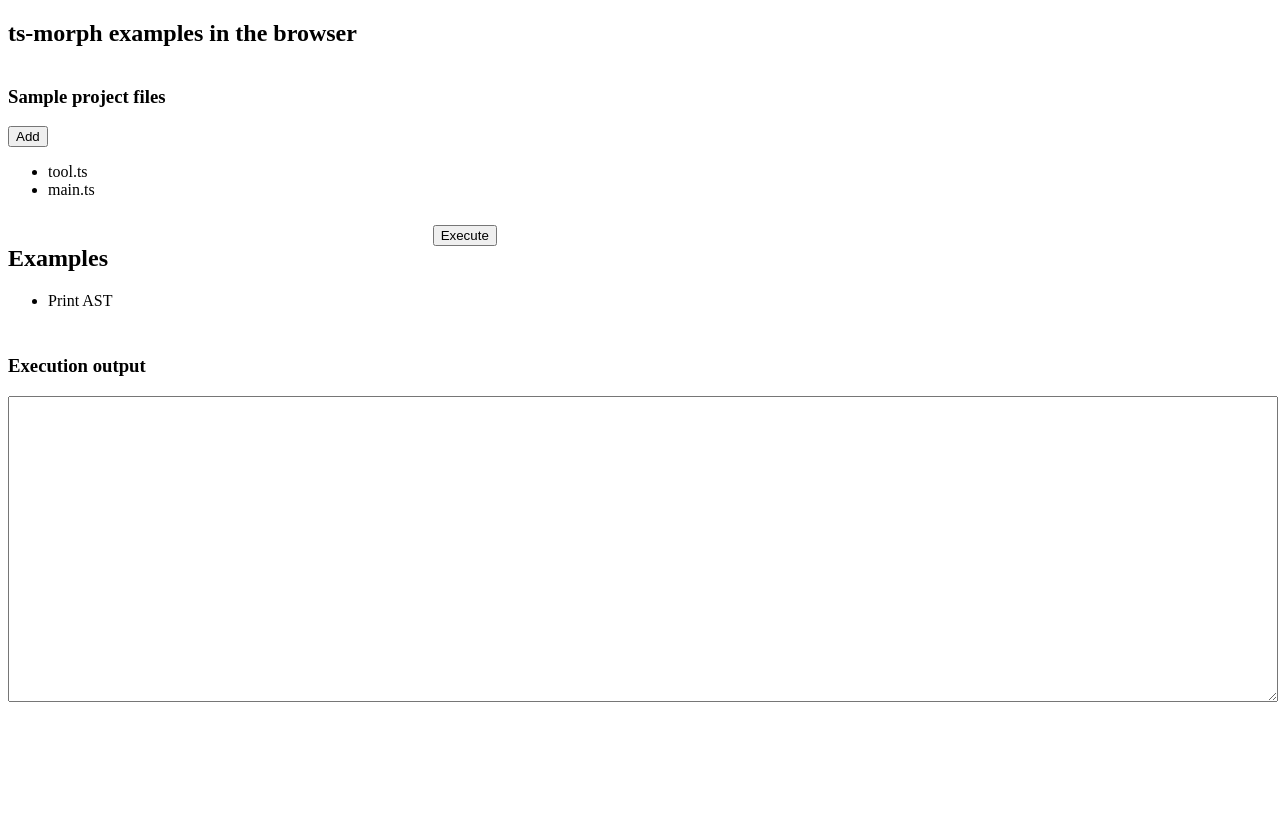
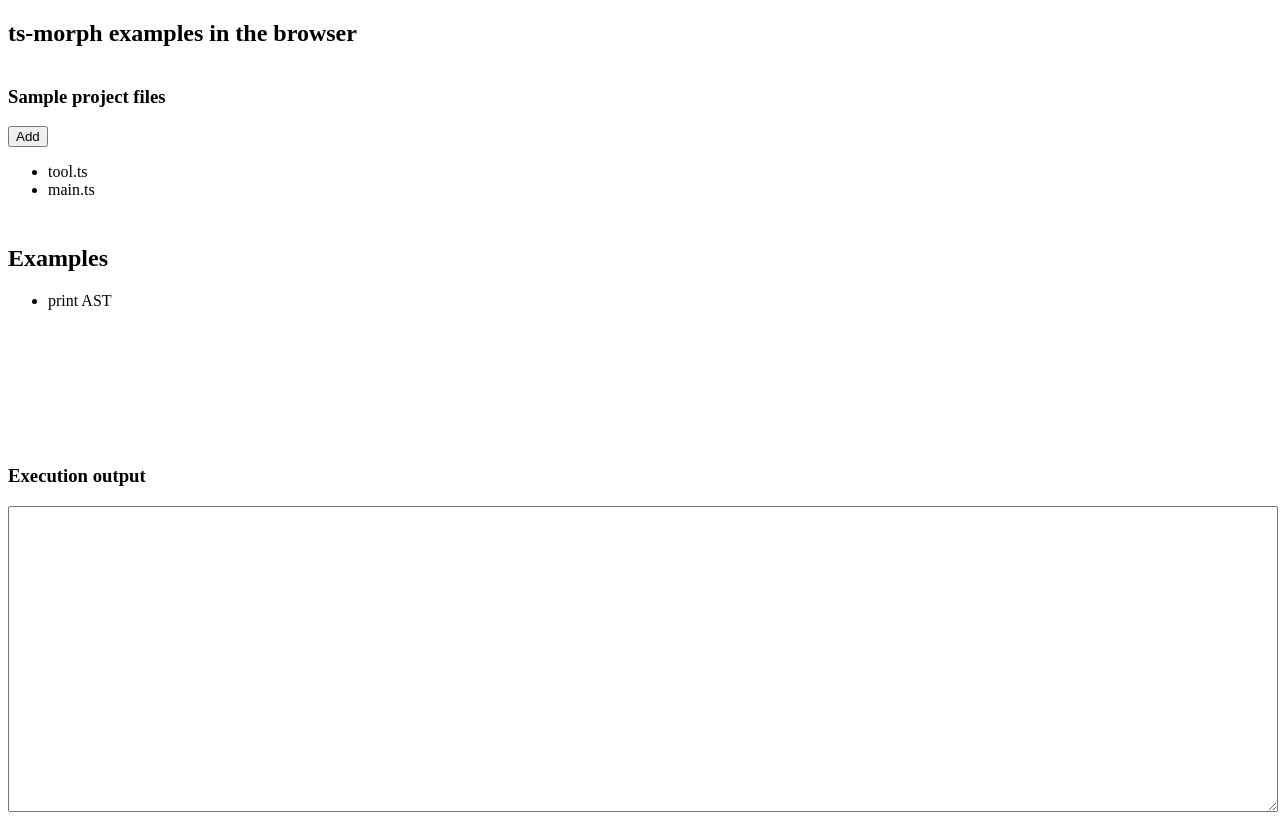
Before and after one commit to cancerberoSgx/ts-morph-playground, a React (Vite) app: page / in a window 1280 px wide. Before the commit the page ends 800 px from the top, so only its background shows below. Built offline with nearby package versions, Linux system fonts and the light colour scheme.

Commit message:
execute example

```diff
--- a/package.json
+++ b/package.json
@@ -10,6 +10,7 @@
     "start": "npx parcel start src/index.html",
     "prettier": " npx prettier  --write --arrow-parens avoid --parser typescript --use-tabs false --no-semi true --single-quote true --tab-width 2 --trailing-comma none --end-of-line lf --prose-wrap preserve --print-width 120 --jsx-bracket-same-line true \"src/**/*.ts*\"",
     "clean": "rm -rf dist docs",
+    "pack-examples": "npx embed-json-in-ts --mode string --input src/examples/toPack/printAst.ts --output src/examples/packed --preserveExtension --debug",
     "all": "npm run clean && npm run prettier && npm run build"
   },
   "keywords": [
@@ -34,11 +35,11 @@
     "@types/react": "^16.8.7",
     "@types/react-dom": "^16.8.2",
     "@types/react-redux": "^7.0.1",
+    "embed-json-in-ts": "0.0.8",
     "http-server": "^0.11.1",
     "parcel": "^1.11.0",
     "prettier": "^1.16.4",
-    "typescript": "^3.3.3333",
-    "typescript-poor-man-reflection": "0.0.5"
+    "typescript": "^3.3.3333"
   },
   "repository": "https://github.com/cancerberoSgx/ts-morph-playground"
 }
--- a/src/components/app.css
+++ b/src/components/app.css
@@ -13,17 +13,16 @@
   grid-row: 1;
 }
 .wrapper>.examples {
-  grid-column: 1/1;
+  grid-column: 1/4;
   grid-row: 2;
 }
 .wrapper>.examples-editor {
-  grid-column: 2/4;
-  grid-row: 2;
+  grid-column: 1/4;
+  grid-row: 3;
 }
-
 .wrapper>.output {
   grid-column: 1/4;
-  grid-row: 3;
+  grid-row: 4;
 }
 
 a {
--- a/src/components/app.tsx
+++ b/src/components/app.tsx
@@ -6,10 +6,8 @@ import { connect } from 'react-redux'
 import { Examples } from './examples'
 import { FileEditor } from './fileEditor'
 import { ExampleEditor } from './exampleEditor'
-import printAstExample from '../examples/toPack/printAst'
 import { Output } from './output'
-import { dispatch } from '..'
-import { OUTPUT_ACTIONS } from '../store/output'
+import { executeSelectedExample } from '../store/dispatch'
 
 class App_ extends React.Component<{ state: State }, {}> {
   render() {
@@ -26,18 +24,16 @@ class App_ extends React.Component<{ state: State }, {}> {
           <div className="examples">
             <Examples />
           </div>
-          <div className="examples-editor">
-            <ExampleEditor />
-            <button
-              onClick={e =>
-                dispatch({ type: OUTPUT_ACTIONS.SET, output: { text: printAstExample(this.props.state) } })
-              }>
-              Execute
-            </button>
-          </div>
-          <div className="output">
-            <Output />
-          </div>
+          {this.props.state.examples.find(e => !!e.selected) && (
+            <div className="examples-editor">
+              <ExampleEditor /> <button onClick={ev => executeSelectedExample(this.props.state)}>Execute</button>
+            </div>
+          )}
+          {this.props.state.output && (
+            <div className="output">
+              <Output />
+            </div>
+          )}
         </div>
       </article>
     )
--- /dev/null
+++ b/src/examples/packedExamples.ts
@@ -0,0 +1,10 @@
+import { Example, State, Output } from '../store/types'
+import printAst from './toPack/printAst'
+
+export interface PackedExample extends Example {
+  name: string
+  description: string
+  execute(state: State): Output
+}
+
+export const packedExamples: PackedExample[] = [new printAst()]
--- a/src/examples/toPack/printAst.ts
+++ b/src/examples/toPack/printAst.ts
@@ -1,13 +1,15 @@
 import Project, { Node, TypeGuards } from 'ts-morph'
 import { State } from '../../store/types'
+import { PackedExample } from '../packedExamples'
+import { printAst_ts } from '../packed/printAst_ts'
 
-export default function printAstExample(state: State) {
+export default class implements PackedExample {
+  execute(state: State) {
     const project = new Project()
     const selected = state.files.find(f => !!f.selected)
-  const sourceFiles = (selected ? [selected] : state.files).map(f => project.createSourceFile(f.filePath, f.content))
-  const printed = sourceFiles.map(f => ({ name: f.getFilePath(), ast: printDescendants(f, 0) }))
-  console.log(printed)
-  return printed
+    const text = (selected ? [selected] : state.files)
+      .map(f => project.createSourceFile(f.filePath, f.content))
+      .map(f => ({ name: f.getFilePath(), ast: this.printAst(f, 0) }))
       .map(
         p => `
   ${p.name}
@@ -17,17 +19,21 @@ ${p.ast}
   `
       )
       .join('')
+
+    return { text }
   }
 
-function printDescendants(n: Node, level: number) {
-  let s = printNode(n, level) + '\n'
-  n.forEachChild(c => (s += printDescendants(c, level + 1)))
+  private printAst(n: Node, level: number) {
+    let s = this.printNode(n, level) + '\n'
+    n.forEachChild(c => (s += this.printAst(c, level + 1)))
     return s
   }
-function indent(i: number = 1, tabSize = 2): string {
+
+  private indent(i: number = 1, tabSize = 2): string {
     return new Array(i * tabSize).fill(' ').join('')
   }
-function printNode(n: Node, level: number) {
+
+  private printNode(n: Node, level: number) {
     const name = TypeGuards.isNameableNode(n) ? n.getName() : ''
     const kind = n.getKindName()
     const text = n
@@ -35,5 +41,11 @@ function printNode(n: Node, level: number) {
       .substring(0, Math.min(30, n.getText().length))
       .trim()
       .replace(/\n/g, '')
-  return `${indent(level)} ${name} ${kind} ${text}`
+    return `${this.indent(level)} ${name} ${kind} ${text}`
   }
+
+  filePath = 'examples/printAst.ts'
+  name = 'print AST'
+  description = 'Prints a textual AST representation of selected file or all of none selected'
+  content = printAst_ts
+}
--- /dev/null
+++ b/src/store/dispatch.ts
@@ -0,0 +1,15 @@
+import { State } from './types'
+import { packedExamples } from '../examples/packedExamples'
+import { dispatch } from '..'
+import { OUTPUT_ACTIONS } from './output'
+
+export function executeSelectedExample(state: State) {
+  const selected = state.examples.find(e => !!e.selected)
+  if (selected) {
+    const ex = packedExamples.find(e => e.filePath === selected.filePath)
+    if (ex) {
+      const result = ex.execute(state)
+      dispatch({ type: OUTPUT_ACTIONS.SET, output: result })
+    }
+  }
+}
--- a/src/store/examples.ts
+++ b/src/store/examples.ts
@@ -1,8 +1,8 @@
 import { Action, Reducer } from 'redux'
 import { File, Example } from './types'
+import { packedExamples } from '../examples/packedExamples'
 
 export enum EXAMPLES_ACTIONS {
-  // EDIT = 'EXAMPLES_EDIT',
   SELECT = 'EXAMPLES_SELECT'
 }
 
@@ -22,10 +22,4 @@ interface SelectExampleAction extends Action<EXAMPLES_ACTIONS.SELECT> {
 
 export type ExamplesActions = SelectExampleAction
 
-const initialState = [
-  {
-    name: 'Print AST',
-    filePath: 'printAstExample.ts',
-    content: `//TODO`
-  }
-]
+const initialState = packedExamples
```
Also changed, not shown: src/examples/packed/printAst_ts.ts (added, +2 -0 lines), src/examples/packExamples.ts (deleted), 6 other files (tests, documents, lock files or other folders). Lines whose indentation alone changed are shown as unchanged.
